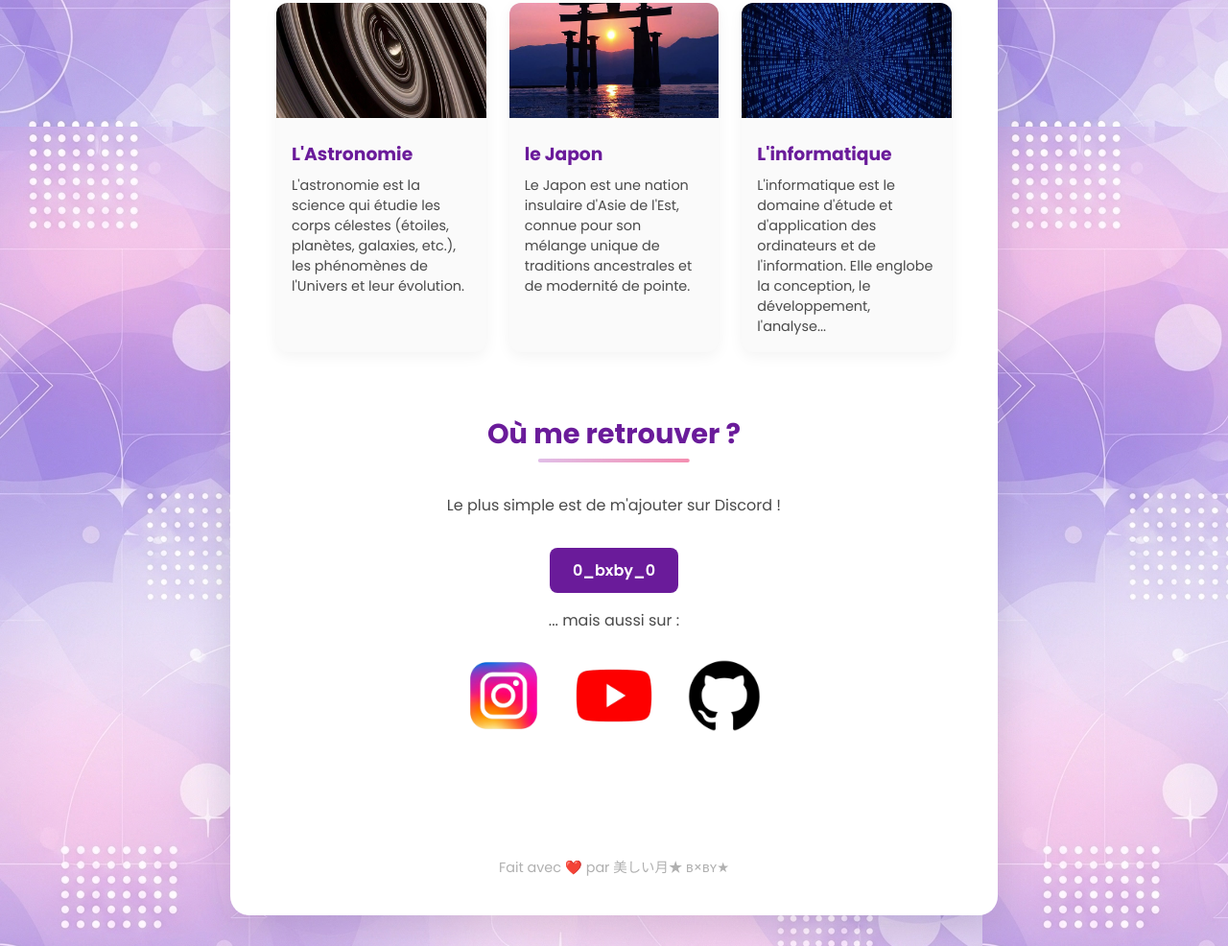
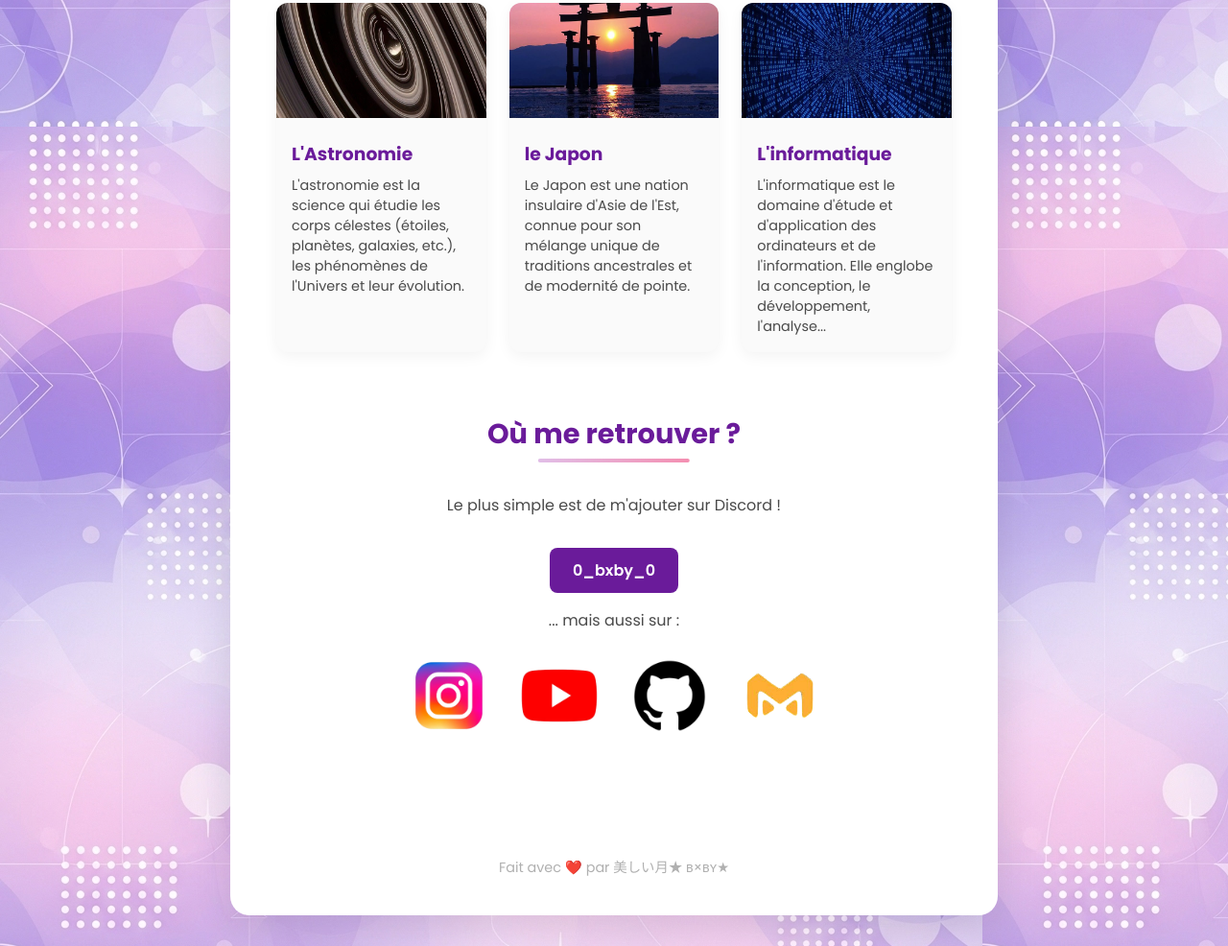
Before and after one commit to 0bxby0/Presentation, a plain HTML site: page index.html in a window 1280 px wide. Shown: the part 892-1878 px from the top of the page at 96% size. Drawn offline with Linux system fonts and the light colour scheme.

Commit message:
Add files via upload

```diff
--- a/index.html
+++ b/index.html
@@ -3,7 +3,7 @@
 <head>
     <meta charset="UTF-8">
     <meta name="viewport" content="width=device-width, initial-scale=1.0">
-    <title>Présentation de [Votre Pseudo]</title>
+    <title>Présentation de 美しい月★ в×вʏ★</title>
     <link rel="stylesheet" href="style.css">
     <link rel="preconnect" href="https://fonts.googleapis.com">
     <link rel="preconnect" href="https://fonts.gstatic.com" crossorigin>
@@ -73,12 +73,16 @@
                         <img src="img/instagram_icon.png" alt="Instagram" class="social-icon">
                     </a>
 
-                    <a href="https://www.youtube.com/" target="_blank" class="social-link">
+                    <a href="https://www.youtube.com/@0_bxby_0" target="_blank" class="social-link">
                         <img src="img/youtube_icon.png" alt="YouTube" class="social-icon">
                     </a>
 
                     <a href="https://github.com/0bxby0" target="_blank" class="social-link">
                         <img src="img/github_icon.png" alt="Twitter" class="social-icon">
+                    </a>
+
+                    <a href="https://medal.tv/fr/u/ceceSLT" target="_blank" class="social-link">
+                        <img src="img/medal_icon.png" alt="medal" class="social-icon">
                     </a>
                 </div>
             </section>
```
Also changed, not shown: img/medal_icon.png (added).
